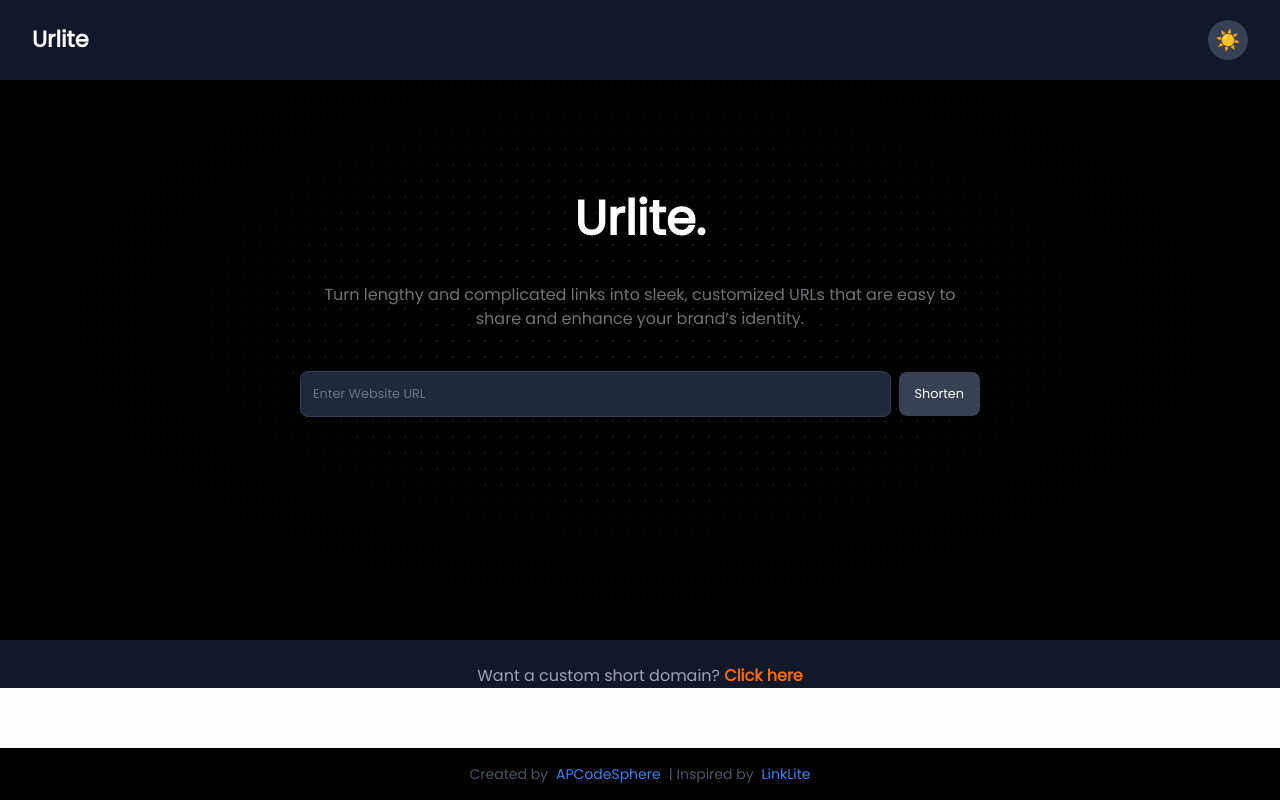
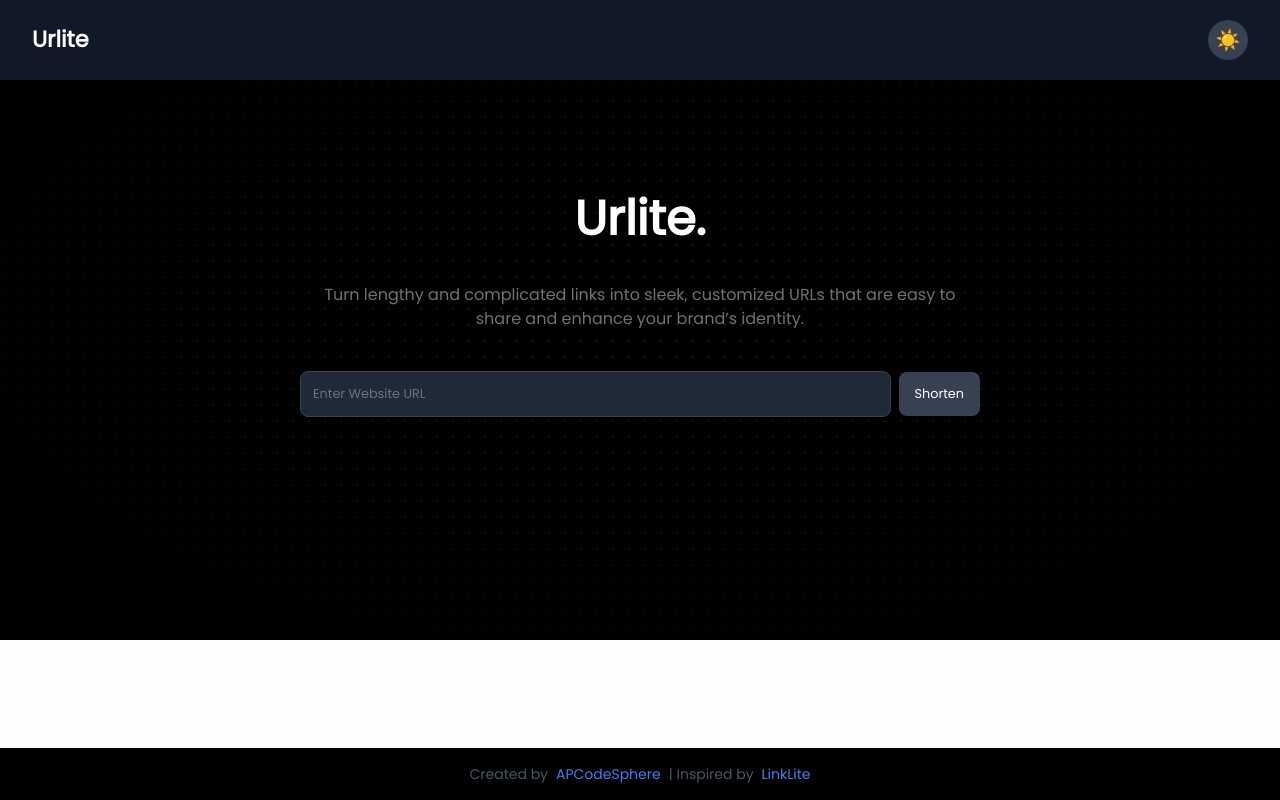
Before and after one commit to apreezofficial/Urlite, a React (Vite) app: page / in a window 1280 px wide. Built offline with nearby package versions, Linux system fonts and the light colour scheme.

Commit message:
Update index.css

```diff
--- a/src/index.css
+++ b/src/index.css
@@ -14,3 +14,6 @@
 * {
     font-family: Poppins;
 }
+.biggypeas{
+margin-top: -50px;
+}
```
